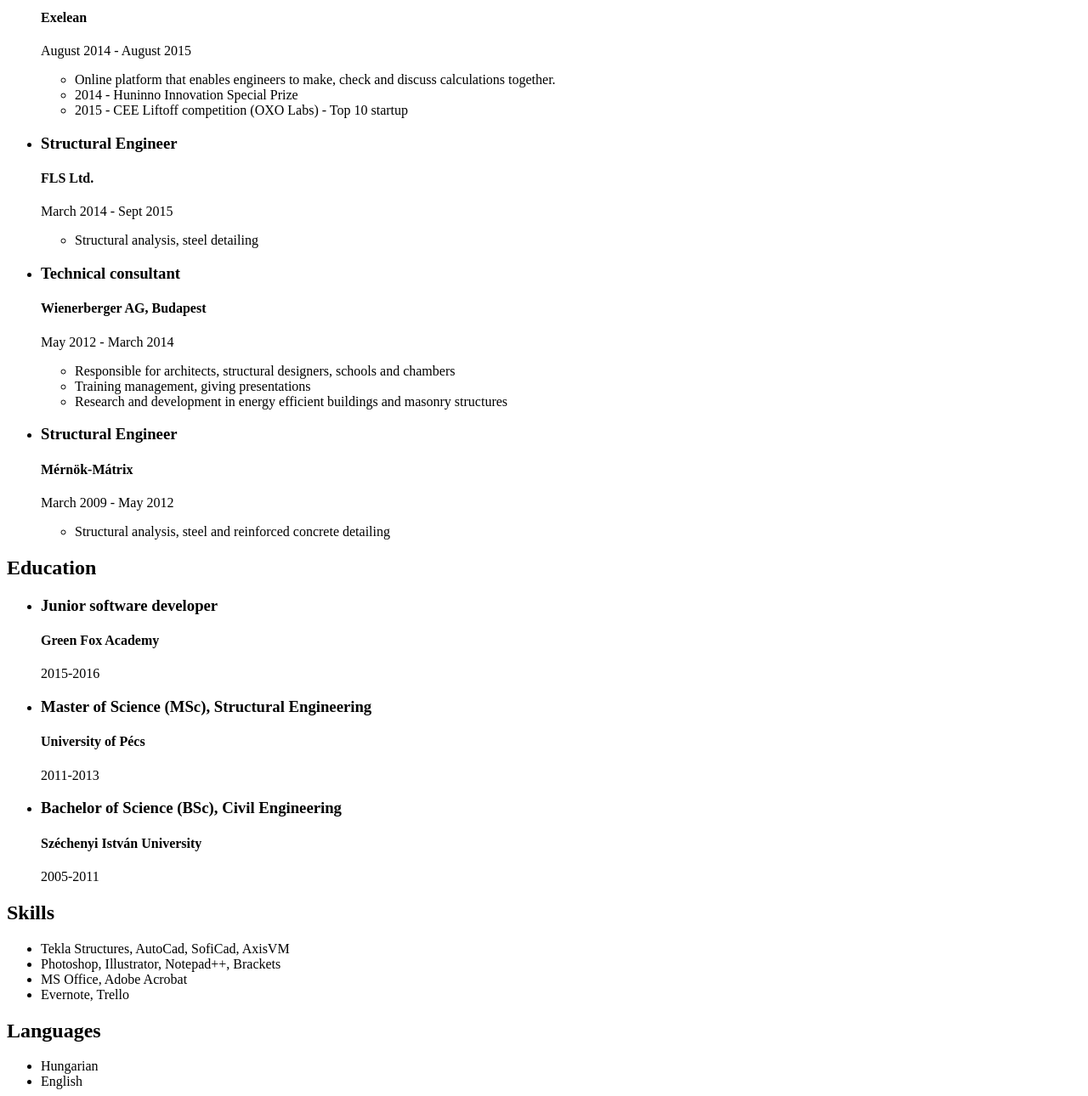
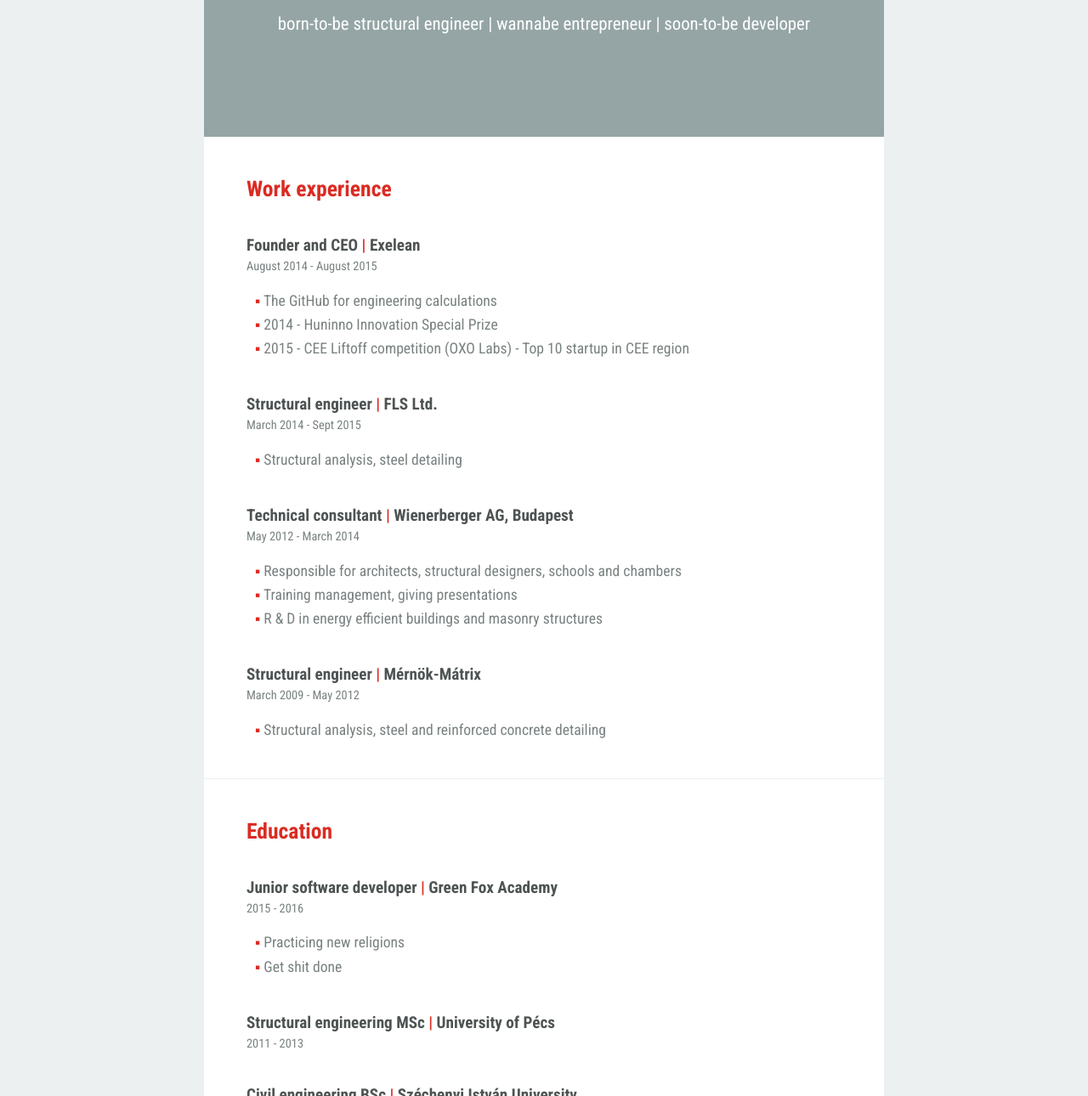
Before and after one commit to green-fox-academy/noreng, a plain HTML site: page week-01/day4-myPersonalCV/index.html in a window 1280 px wide. Shown: the part 205-1495 px from the top of the page at 85% size. Drawn offline with Linux system fonts and the light colour scheme.

Commit message:
change html structure, add some style

```diff
--- a/week-01/day4-myPersonalCV/index.html
+++ b/week-01/day4-myPersonalCV/index.html
@@ -3,79 +3,71 @@
   <head>
     <meta charset="UTF-8">
     <title>Norbert Pozsonyi</title>
+    <link rel="stylesheet" href="https://fonts.googleapis.com/css?family=Roboto+Condensed:400,700">
+    <link rel="stylesheet" href="style/style.css">
   </head>
   <body>
+    <div>
+      <div class="container">
 
         <header>
-      <h1>Norbert Pozsonyi</h1>
-      <h2>Structural engineer, entrepreneur, soon-to-be developer</h2>
+          <h1>norbert<span class="red">.</span>engineer</h1>
+          <p class="subtitle">born-to-be structural engineer | wannabe entrepreneur | soon-to-be developer</p>
         </header>
 
-    <section class="work">
-      <h2>Work experience</h2>
-      <ul>
-        <li>
-          <h3>Founder, CEO</h3>
-          <h4>Exelean</h4>
+        <section>
+          <h1>Work experience</h1>
+
+          <h2>Founder and CEO <span class="red">|</span> Exelean</h2>
           <p class="date">August 2014 - August 2015</p>
           <ul>
-            <li>Online platform that enables engineers to make, check and discuss calculations together.</li>
+            <li>The GitHub for engineering calculations</li>
             <li>2014 - Huninno Innovation Special Prize</li>
-            <li>2015 - CEE Liftoff competition (OXO Labs)  - Top 10 startup</li>
+            <li>2015 - CEE Liftoff competition (OXO Labs) - Top 10 startup in CEE region</li>
           </ul>
-        </li>
-        <li>
-          <h3>Structural Engineer</h3>
-          <h4>FLS Ltd.</h4>
+
+          <h2>Structural engineer <span class="red">|</span> FLS Ltd.</h2>
           <p class="date">March 2014 - Sept 2015</p>
           <ul>
             <li>Structural analysis, steel detailing</li>
           </ul>
-        </li>
-        <li>
-          <h3>Technical consultant</h3>
-          <h4>Wienerberger AG, Budapest</h4>
+
+          <h2>Technical consultant <span class="red">|</span> Wienerberger AG, Budapest</h2>
           <p class="date">May 2012 - March 2014</p>
           <ul>
             <li>Responsible for architects, structural designers, schools and chambers</li>
             <li>Training management, giving presentations</li>
-            <li>Research and development in energy efficient buildings and masonry structures</li>
+            <li>R &amp D in energy efficient buildings and masonry structures</li>
           </ul>
-        </li>
-        <li>
-          <h3>Structural Engineer</h3>
-          <h4>Mérnök-Mátrix</h4>
+
+          <h2>Structural engineer <span class="red">|</span> Mérnök-Mátrix</h2>
           <p class="date">March 2009 - May 2012</p>
           <ul>
             <li>Structural analysis, steel and reinforced concrete detailing</li>
           </ul>
-        </li>
-      </ul>
+
         </section>
 
-    <section class="education">
-      <h2>Education</h2>
+        <section>
+          <h1>Education</h1>
+
+          <h2>Junior software developer <span class="red">|</span> Green Fox Academy</h2>
+          <p class="date">2015 - 2016</p>
           <ul>
-        <li>
-          <h3>Junior software developer</h3>
-          <h4>Green Fox Academy</h4>
-          <p class="date">2015-2016</p>
-        </li>
-        <li>
-          <h3>Master of Science (MSc), Structural Engineering</h3>
-          <h4>University of Pécs</h4>
-          <p class="date">2011-2013</p>
-        </li>
-        <li>
-          <h3>Bachelor of Science (BSc), Civil Engineering</h3>
-          <h4>Széchenyi István University</h4>
-          <p class="date">2005-2011</p>
-        </li>
+            <li>Practicing new religions</li>
+            <li>Get shit done</li>
           </ul>
+
+          <h2>Structural engineering MSc <span class="red">|</span> University of Pécs</h2>
+          <p class="date">2011 - 2013</p>
+
+          <h2>Civil engineering BSc <span class="red">|</span> Széchenyi István University</h2>
+          <p class="date">2005 - 2011</p>
+
         </section>
 
-    <section class="skills">
-      <h2>Skills</h2>
+        <section>
+          <h1>Software skills</h1>
           <ul>
             <li>Tekla Structures, AutoCad, SofiCad, AxisVM</li>
             <li>Photoshop, Illustrator, Notepad++, Brackets</li>
@@ -84,15 +76,26 @@
           </ul>
         </section>
 
-    <section class="languages">
-      <h2>Languages</h2>
+        <section>
+          <h1>Languages</h1>
           <ul>
-        <li>Hungarian</li>
-        <li>English</li>
+            <li>Hungarian | Native</li>
+            <li>English | B2 level</li>
           </ul>
         </section>
 
-    <footer>Trust me, I am an engineer!</footer>
+        <section class="contact">
+          <h1>Contact</h1>
+          <ul>
+            <li>link1</li>
+            <li>link2</li>
+            <li>link3</li>
+            <li>link4</li>
+          </ul>
+        </section>
+
+      </div>
+    </div>
 
   </body>
 </html>
--- /dev/null
+++ b/week-01/day4-myPersonalCV/style/style.css
@@ -0,0 +1,82 @@
+body {
+  background-color: #ECF0F1;
+  color: #444;
+  font-family: 'Roboto Condensed', sans-serif;
+  margin: 0;
+}
+
+.container {
+  background-color: white;
+  max-width: 800px;
+  margin: 0px auto;
+}
+
+header {
+  background-color: #95A5A6;
+  background-position: center center;
+  background-size: cover;
+  color: #fff;
+  padding: 100px 0px;
+  text-align: center;
+}
+
+header h1 {
+  color: #fff;
+  font-size: 3em;
+}
+
+.subtitle {
+  font-size: 1.3em;
+}
+
+section {
+  padding: 25px 55px 25px 50px;
+  border-bottom: 1px solid #ECF0F1;
+}
+
+
+h1 {
+  color: #DB2B22;
+  font-size: 1.6em;
+}
+
+h2 {
+  color: #4e5353;
+  font-size: 1.2em;
+  margin-top: 40px;
+  margin-bottom: 5px;
+}
+
+
+.date {
+  color: #798181;
+  font-size: .9em;
+  margin-top: 5px;
+  margin-bottom: 0px;
+}
+
+.red {
+  color: #DB2B22;
+}
+
+ul {
+  padding-left: 10px;
+  font-size: 1.1em;
+  color: #798181;
+  list-style: none;
+  line-height: 1.6em;
+}
+
+li:before {
+    content: "\25AA\0020";
+    color: #DB2B22;
+}
+
+.contact {
+  background-color: #2f3333;
+  text-align: center;
+}
+
+.contact li {
+  display: inline;
+}
```
Lines whose indentation alone changed are shown as unchanged.
